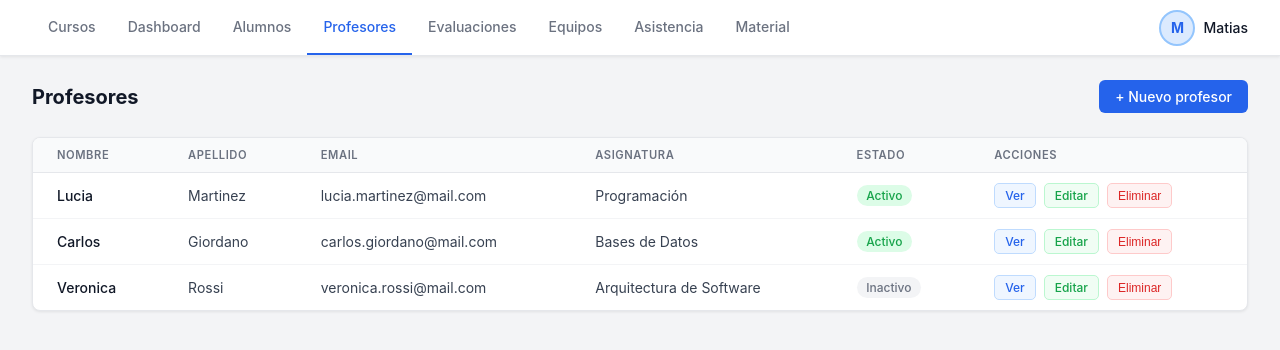
After one commit to msoiffer-facu/tp_final_ids, a Flask app: page /profesores in a window 1280 px wide. The commit adds this page. Shown: the top 350 px of the page. Run offline with Flask 3, Linux system fonts and the light colour scheme.

Commit message:
feat: agrego módulo profesores (vistas, formularios, templates)

```diff
--- a/frontend/routes/views.py
+++ b/frontend/routes/views.py
@@ -14,6 +14,12 @@ CURSOS = [
 ALUMNOS = [
     {"id": 1, "padron": 12345, "nombre": "Juan", "apellido": "Perez", "email": "juan@mail.com", "abandono": True, "estado": False},
     {"id": 2, "padron": 67890, "nombre": "Maria", "apellido": "Garcia", "email": "maria@mail.com", "abandono": False, "estado": True},
+]
+
+PROFESORES = [
+    {"id": 1, "nombre": "Lucia", "apellido": "Martinez", "email": "lucia.martinez@mail.com", "telefono": "+54 11 4567-8901", "asignatura": "Programación", "estado": "Activo"},
+    {"id": 2, "nombre": "Carlos", "apellido": "Giordano", "email": "carlos.giordano@mail.com", "telefono": "+54 11 4123-4567", "asignatura": "Bases de Datos", "estado": "Activo"},
+    {"id": 3, "nombre": "Veronica", "apellido": "Rossi", "email": "veronica.rossi@mail.com", "telefono": "+54 11 4789-1234", "asignatura": "Arquitectura de Software", "estado": "Inactivo"},
 ]
 
 EQUIPOS = [
@@ -96,6 +102,60 @@ def curso_eliminar(id):
     global CURSOS
     CURSOS = [c for c in CURSOS if c["id"] != id]
     return redirect(url_for("views.cursos"))
+
+@views_bp.route("/profesores")
+def profesores():
+    return render_template("profesores/profesores.html", profesores=PROFESORES)
+
+
+@views_bp.route("/profesores/nuevo", methods=["GET", "POST"])
+def profesor_nuevo():
+    if request.method == "POST":
+        nuevo = {
+            "id": len(PROFESORES) + 1,
+            "nombre": request.form.get("nombre"),
+            "apellido": request.form.get("apellido"),
+            "email": request.form.get("email"),
+            "telefono": request.form.get("telefono"),
+            "asignatura": request.form.get("asignatura"),
+            "estado": request.form.get("estado", "Inactivo"),
+        }
+        PROFESORES.append(nuevo)
+        return redirect(url_for("views.profesores"))
+    return render_template("profesores/profesor_form.html", profesor=None)
+
+
+@views_bp.route("/profesores/<int:id>")
+def profesor_detalle(id):
+    profesor = next((p for p in PROFESORES if p["id"] == id), None)
+    if not profesor:
+        return redirect(url_for("views.profesores"))
+    return render_template("profesores/profesor_detalle.html", profesor=profesor)
+
+
+@views_bp.route("/profesores/<int:id>/editar", methods=["GET", "POST"])
+def profesor_editar(id):
+    profesor = next((p for p in PROFESORES if p["id"] == id), None)
+    if not profesor:
+        return redirect(url_for("views.profesores"))
+    if request.method == "POST":
+        profesor["nombre"] = request.form.get("nombre")
+        profesor["apellido"] = request.form.get("apellido")
+        profesor["email"] = request.form.get("email")
+        profesor["telefono"] = request.form.get("telefono")
+        profesor["asignatura"] = request.form.get("asignatura")
+        profesor["estado"] = request.form.get("estado", "Inactivo")
+        return redirect(url_for("views.profesor_detalle", id=id))
+    return render_template("profesores/profesor_form.html", profesor=profesor)
+
+
+@views_bp.route("/profesores/<int:id>/eliminar", methods=["POST"])
+def profesor_eliminar(id):
+    global PROFESORES
+    PROFESORES = [p for p in PROFESORES if p["id"] != id]
+    return redirect(url_for("views.profesores"))
+
+
 @views_bp.route("/asistencia")
 def asistencia():
     cursos = obtener_cursos()
--- a/frontend/templates/base.html
+++ b/frontend/templates/base.html
@@ -16,6 +16,7 @@
             <a href="/cursos" class="{% if current.startswith('/cursos') %}active{% endif %}">Cursos</a>
             <a href="/dashboard"     class="{% if current == '/dashboard' %}active{% endif %}">Dashboard</a>
             <a href="/alumnos"       class="{% if current.startswith('/alumnos') %}active{% endif %}">Alumnos</a>
+            <a href="/profesores"    class="{% if current.startswith('/profesores') %}active{% endif %}">Profesores</a>
             <a href="/evaluaciones"  class="{% if current.startswith('/evaluaciones') %}active{% endif %}">Evaluaciones</a>
             <a href="/equipos"       class="{% if current.startswith('/equipos') %}active{% endif %}">Equipos</a>
             <a href="/asistencia"    class="{% if current.startswith('/asistencia') %}active{% endif %}">Asistencia</a>
--- /dev/null
+++ b/frontend/templates/profesores/profesores.html
@@ -0,0 +1,88 @@
+{% extends "base.html" %}
+
+{% block title %}Profesores - Sistema Académico{% endblock %}
+
+{% block extra_head %}
+<link rel="stylesheet" href="{{ url_for('static', filename='css/cursos.css') }}">
+{% endblock %}
+
+{% block content %}
+
+<div class="page-header">
+    <h1 class="page-title">Profesores</h1>
+    <a href="/profesores/nuevo" class="btn-primary">+ Nuevo profesor</a>
+</div>
+
+<div class="table-card">
+    <table>
+        <thead>
+            <tr>
+                <th>Nombre</th>
+                <th>Apellido</th>
+                <th>Email</th>
+                <th>Asignatura</th>
+                <th>Estado</th>
+                <th>Acciones</th>
+            </tr>
+        </thead>
+        <tbody>
+            {% for profesor in profesores %}
+            <tr>
+                <td class="nombre">{{ profesor.nombre }}</td>
+                <td>{{ profesor.apellido }}</td>
+                <td>{{ profesor.email }}</td>
+                <td>{{ profesor.asignatura }}</td>
+                <td>
+                    {% if profesor.estado == 'Activo' %}
+                        <span class="badge verde">Activo</span>
+                    {% else %}
+                        <span class="badge gris">Inactivo</span>
+                    {% endif %}
+                </td>
+                <td class="acciones">
+                    <a href="/profesores/{{ profesor.id }}" class="btn-accion ver">Ver</a>
+                    <a href="/profesores/{{ profesor.id }}/editar" class="btn-accion editar">Editar</a>
+                    <button class="btn-accion eliminar" onclick="confirmarEliminar({{ profesor.id }}, '{{ profesor.nombre }} {{ profesor.apellido }}')">Eliminar</button>
+                </td>
+            </tr>
+            {% else %}
+            <tr>
+                <td colspan="6" class="vacio">No hay profesores registrados.</td>
+            </tr>
+            {% endfor %}
+        </tbody>
+    </table>
+</div>
+
+<div id="modal-overlay" class="modal-overlay" style="display:none;">
+    <div class="modal">
+        <p class="modal-titulo">¿Estás seguro?</p>
+        <p class="modal-texto">Estás por eliminar al profesor <strong id="modal-nombre"></strong>. Esta acción no se puede deshacer.</p>
+        <div class="modal-btns">
+            <button onclick="cerrarModal()" class="btn-cancelar">Cancelar</button>
+            <form id="form-eliminar" method="POST" style="display:inline;">
+                <button type="submit" class="btn-confirmar">Sí, eliminar</button>
+            </form>
+        </div>
+    </div>
+</div>
+
+{% endblock %}
+
+{% block extra_scripts %}
+<script>
+    function confirmarEliminar(id, nombre) {
+        document.getElementById('modal-nombre').textContent = nombre;
+        document.getElementById('form-eliminar').action = '/profesores/' + id + '/eliminar';
+        document.getElementById('modal-overlay').style.display = 'flex';
+    }
+
+    function cerrarModal() {
+        document.getElementById('modal-overlay').style.display = 'none';
+    }
+
+    document.getElementById('modal-overlay').addEventListener('click', function(e) {
+        if (e.target === this) cerrarModal();
+    });
+</script>
+{% endblock %}
```
Also changed, not shown: frontend/templates/profesores/profesor_detalle.html (added, +76 -0 lines), frontend/templates/profesores/profesor_form.html (added, +78 -0 lines).
